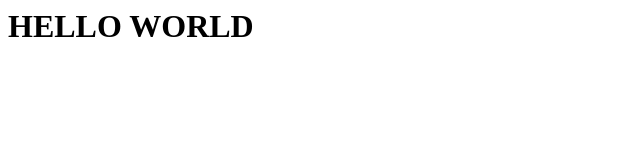
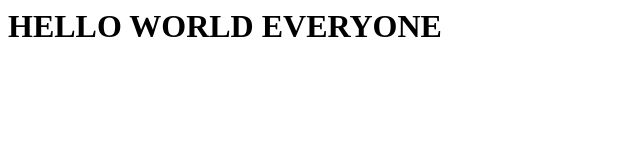
Before and after one commit to dev-officialhs/HelloWorldHTML, a plain HTML site: page index.html in a window 1280 px wide. Shown: the whole page, without its empty margins (0-640 px from the left). Drawn offline with Linux system fonts and the light colour scheme.

Commit message:
Update index.html
Add everyone

```diff
--- a/index.html
+++ b/index.html
@@ -1,3 +1,3 @@
 <html>
-<h1>HELLO WORLD</h1>
+<h1>HELLO WORLD EVERYONE</h1>
 </html>
```
